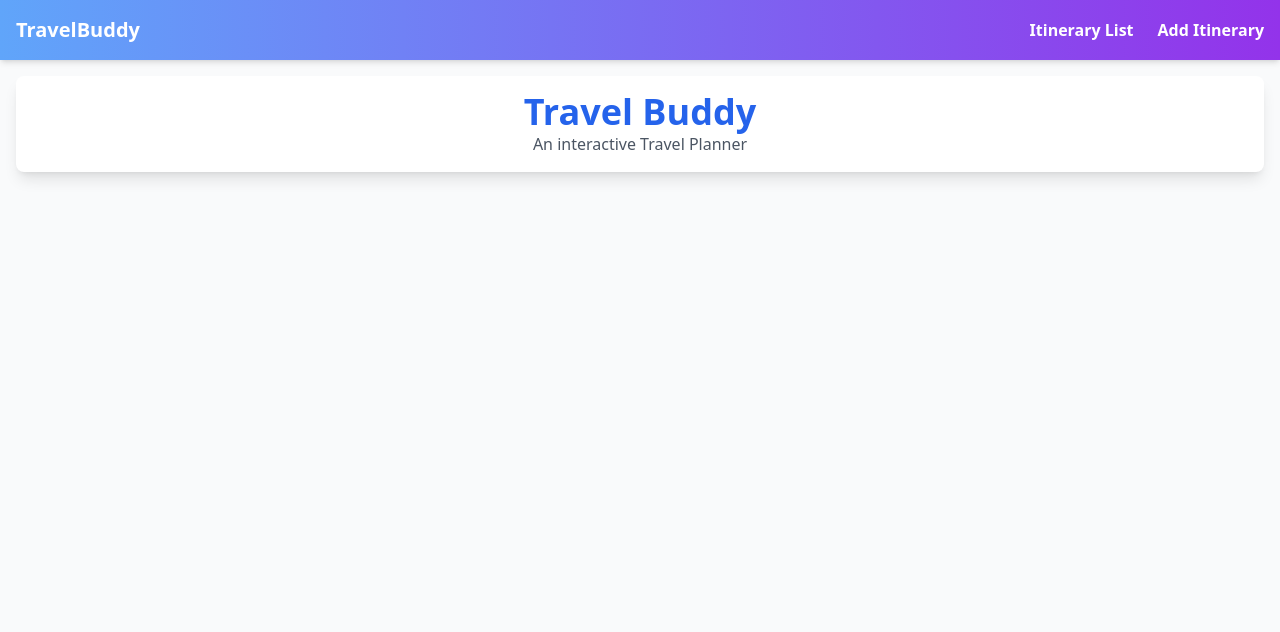
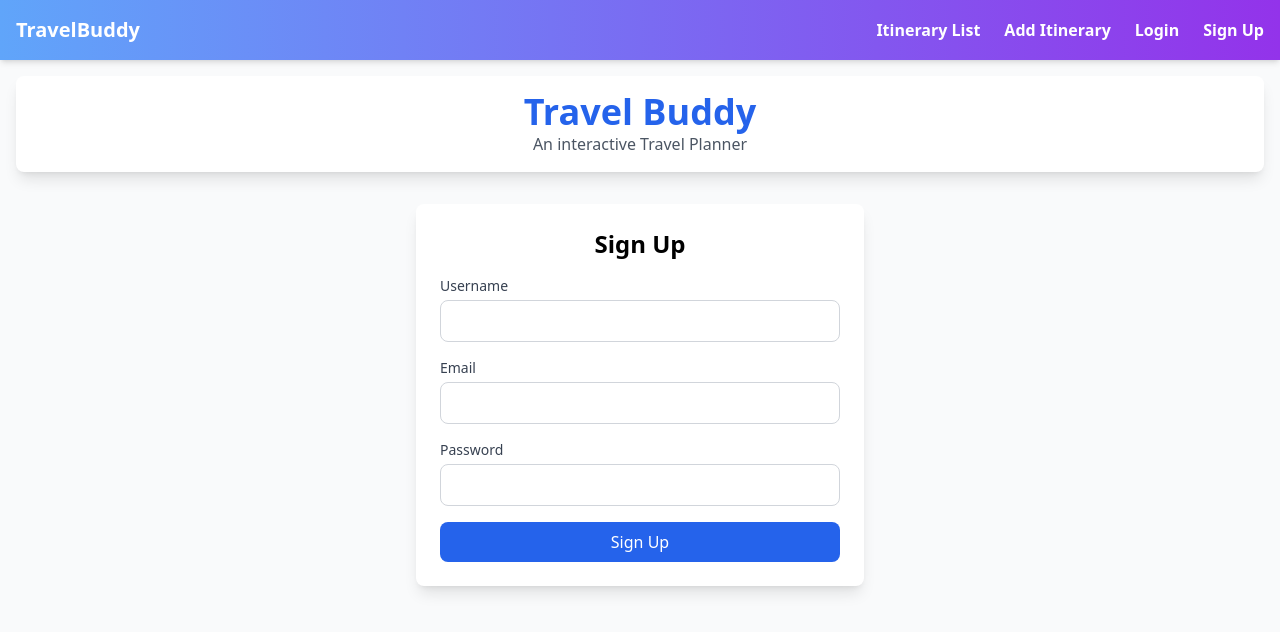
Before and after one commit to untoldextacy/Travel-Buddy-2.0, a React (Create React App) app in the folder client/: page /signup in a window 1280 px wide. Shown: the top 632 px of the page. Built offline with nearby package versions, Linux system fonts and the light colour scheme; a small style sheet from the web is missing.

Commit message:
added login page, local saving works

```diff
--- a/client/public/index.html
+++ b/client/public/index.html
@@ -3,7 +3,7 @@
 <head>
     <meta charset="UTF-8">
     <meta name="viewport" content="width=device-width, initial-scale=1.0">
-    <meta name="description" content="A Interactive Travel Itinerary Planner to help users organize their trips efficiently.">
+    <meta name="description" content="An Interactive Travel Itinerary Planner to help users organize their trips efficiently.">
     <meta name="author" content="Miguel Pena, Brittnany Reyes, Chuck Van-Lare">
     <title>Travel Buddy</title>
     <link rel="stylesheet" href="https://cdnjs.cloudflare.com/ajax/libs/tailwindcss/2.2.19/tailwind.min.css" integrity="sha384-rN5ybkT8mF1O+J8SULmtQxAMn/N2lg3Z5mc0GZqX7ElF1L2qRaM9eI4OlwhQs4Fz" crossorigin="anonymous" />
--- a/client/src/App.js
+++ b/client/src/App.js
@@ -1,22 +1,46 @@
-import React, { useState } from 'react';
+import React, { useState, useEffect } from 'react';
 import { BrowserRouter as Router, Route, Routes } from 'react-router-dom';
 import Navbar from './components/Navbar';
 import ItineraryForm from './components/ItineraryForm';
 import ItineraryList from './components/ItineraryList';
 import ShareItineraryPage from './components/ShareItineraryPage';
+import LoginPage from './components/LoginPage';
+import SignupPage from './components/SignupPage';
+import { AuthProvider } from './context/AuthContext';
 
 function App() {
   const [itineraries, setItineraries] = useState([]);
 
+  // Load itineraries from localStorage when the app loads
+  useEffect(() => {
+    const storedItineraries = JSON.parse(localStorage.getItem('itineraries')) || [];
+    setItineraries(storedItineraries);
+  }, []);
+
+  // Save itineraries to localStorage whenever they change
+  useEffect(() => {
+    if (itineraries.length > 0) {
+      localStorage.setItem('itineraries', JSON.stringify(itineraries));
+    }
+  }, [itineraries]);
+
+  // Function to add a new itinerary
   const addItinerary = (newItinerary) => {
-    setItineraries([...itineraries, { id: itineraries.length + 1, ...newItinerary }]);
+    const updatedItineraries = [...itineraries, newItinerary];
+    setItineraries(updatedItineraries);
+    localStorage.setItem('itineraries', JSON.stringify(updatedItineraries)); // Update localStorage
   };
 
+  // Function to delete an itinerary
   const deleteItinerary = (id) => {
-    setItineraries(itineraries.filter(itinerary => itinerary.id !== id));
+    // Filter out the itinerary that matches the given id
+    const updatedItineraries = itineraries.filter(itinerary => itinerary.id !== id);
+    setItineraries(updatedItineraries);
+    localStorage.setItem('itineraries', JSON.stringify(updatedItineraries)); // Update localStorage
   };
 
   return (
+    <AuthProvider>
       <Router>
         <div className="min-h-screen bg-gray-50 flex flex-col">
           <Navbar />
@@ -26,14 +50,22 @@ function App() {
           </div>
           <div className="flex-grow p-4">
             <Routes>
-            <Route path="/" element={<ItineraryList itineraries={itineraries} addItinerary={addItinerary} />} />
+              <Route path="/" element={<ItineraryList itineraries={itineraries} />} />
               <Route path="/add-itinerary" element={<ItineraryForm addItinerary={addItinerary} />} />
-            <Route path="/share/:id" element={<ShareItineraryPage itineraries={itineraries} deleteItinerary={deleteItinerary} />} />
+              <Route
+                path="/share/:id"
+                element={<ShareItineraryPage itineraries={itineraries} deleteItinerary={deleteItinerary} />}
+              />
+              <Route path="/login" element={<LoginPage />} />
+              <Route path="/signup" element={<SignupPage />} />
             </Routes>
           </div>
         </div>
       </Router>
+    </AuthProvider>
   );
 }
 
+
+
 export default App;
--- a/client/src/components/ItineraryForm.jsx
+++ b/client/src/components/ItineraryForm.jsx
@@ -1,6 +1,8 @@
 import React, { useState } from 'react';
 import { useNavigate } from 'react-router-dom';
 import { GoogleMap, LoadScript, Marker } from '@react-google-maps/api';
+
+
 
 const mapContainerStyle = {
   height: "300px", // Adjust height as necessary
--- /dev/null
+++ b/client/src/components/LoginPage.jsx
@@ -0,0 +1,65 @@
+import React, { useState, useEffect } from 'react';
+import { useAuth } from '../context/AuthContext';
+import { useNavigate } from 'react-router-dom'; // Import useNavigate for redirection
+
+function LoginPage() {
+  const { login, user } = useAuth(); // Get login function and user state from context
+  const navigate = useNavigate(); // Initialize useNavigate hook
+  const [email, setEmail] = useState('');
+  const [password, setPassword] = useState('');
+  const [error, setError] = useState('');
+
+  // Redirect to homepage if user is already logged in
+  useEffect(() => {
+    if (user) {
+      navigate('/'); // Redirect to homepage if the user is already logged in
+    }
+  }, [user, navigate]);
+
+  const handleSubmit = async (e) => {
+    e.preventDefault();
+    try {
+      await login(email, password); // Attempt to log in
+      navigate('/'); // Redirect to homepage on successful login
+    } catch (error) {
+      setError('Login failed. Please check your credentials.'); // Display error if login fails
+    }
+  };
+
+  return (
+    <div className="max-w-md mx-auto bg-white p-6 shadow-lg rounded-lg">
+      <h2 className="text-2xl font-semibold text-center">Login</h2>
+      {error && <p className="text-red-500 text-center">{error}</p>}
+      <form onSubmit={handleSubmit}>
+        <div className="mt-4">
+          <label htmlFor="email" className="block text-sm font-medium text-gray-700">Email</label>
+          <input
+            type="email"
+            id="email"
+            value={email}
+            onChange={(e) => setEmail(e.target.value)}
+            className="mt-1 p-2 w-full border border-gray-300 rounded-lg"
+          />
+        </div>
+        <div className="mt-4">
+          <label htmlFor="password" className="block text-sm font-medium text-gray-700">Password</label>
+          <input
+            type="password"
+            id="password"
+            value={password}
+            onChange={(e) => setPassword(e.target.value)}
+            className="mt-1 p-2 w-full border border-gray-300 rounded-lg"
+          />
+        </div>
+        <button
+          type="submit"
+          className="mt-4 bg-blue-600 text-white px-4 py-2 rounded-lg w-full"
+        >
+          Login
+        </button>
+      </form>
+    </div>
+  );
+}
+
+export default LoginPage;
--- a/client/src/components/Navbar.jsx
+++ b/client/src/components/Navbar.jsx
@@ -1,7 +1,10 @@
 import React from 'react';
 import { Link } from 'react-router-dom';
+import { useAuth } from '../context/AuthContext';
 
 function Navbar() {
+  const { user, logout } = useAuth(); // Get authentication state
+
   return (
     <nav className="bg-gradient-to-r from-blue-400 to-purple-600 text-white p-4 shadow-md">
       <div className="max-w-7xl mx-auto flex justify-between items-center">
@@ -13,6 +16,20 @@ function Navbar() {
           <li>
             <Link to="/add-itinerary" className="hover:underline hover:text-yellow-300 font-semibold transition duration-300">Add Itinerary</Link>
           </li>
+          {!user ? (
+            <>
+              <li>
+                <Link to="/login" className="hover:underline hover:text-yellow-300 font-semibold transition duration-300">Login</Link>
+              </li>
+              <li>
+                <Link to="/signup" className="hover:underline hover:text-yellow-300 font-semibold transition duration-300">Sign Up</Link>
+              </li>
+            </>
+          ) : (
+            <li>
+              <button onClick={logout} className="hover:underline hover:text-yellow-300 font-semibold transition duration-300">Logout</button>
+            </li>
+          )}
         </ul>
       </div>
     </nav>
--- /dev/null
+++ b/client/src/components/SignupPage.jsx
@@ -0,0 +1,71 @@
+import React, { useState } from 'react';
+import { useAuth } from '../context/AuthContext';
+import { useNavigate } from 'react-router-dom'; // Use navigate for redirection
+
+function SignupPage() {
+  const { signup } = useAuth(); // Use signup function from context
+  const navigate = useNavigate(); // Navigate to other pages
+  const [username, setUsername] = useState('');
+  const [email, setEmail] = useState('');
+  const [password, setPassword] = useState('');
+  const [error, setError] = useState('');
+
+  const handleSubmit = async (e) => {
+    e.preventDefault();
+    try {
+      // Call the signup function
+      await signup(username, email, password);
+      // Redirect to the main page (or dashboard) after successful signup
+      navigate('/');
+    } catch (error) {
+      setError('Signup failed. Please try again.');
+    }
+  };
+
+  return (
+    <div className="max-w-md mx-auto bg-white p-6 shadow-lg rounded-lg">
+      <h2 className="text-2xl font-semibold text-center">Sign Up</h2>
+      {error && <p className="text-red-500 text-center">{error}</p>}
+      <form onSubmit={handleSubmit}>
+        <div className="mt-4">
+          <label htmlFor="username" className="block text-sm font-medium text-gray-700">Username</label>
+          <input
+            type="text"
+            id="username"
+            value={username}
+            onChange={(e) => setUsername(e.target.value)}
+            className="mt-1 p-2 w-full border border-gray-300 rounded-lg"
+          />
+        </div>
+        <div className="mt-4">
+          <label htmlFor="email" className="block text-sm font-medium text-gray-700">Email</label>
+          <input
+            type="email"
+            id="email"
+            value={email}
+            onChange={(e) => setEmail(e.target.value)}
+            className="mt-1 p-2 w-full border border-gray-300 rounded-lg"
+          />
+        </div>
+        <div className="mt-4">
+          <label htmlFor="password" className="block text-sm font-medium text-gray-700">Password</label>
+          <input
+            type="password"
+            id="password"
+            value={password}
+            onChange={(e) => setPassword(e.target.value)}
+            className="mt-1 p-2 w-full border border-gray-300 rounded-lg"
+          />
+        </div>
+        <button
+          type="submit"
+          className="mt-4 bg-blue-600 text-white px-4 py-2 rounded-lg w-full"
+        >
+          Sign Up
+        </button>
+      </form>
+    </div>
+  );
+}
+
+export default SignupPage;
--- /dev/null
+++ b/client/src/utils/api.js
@@ -0,0 +1,37 @@
+const API_URL = 'http://localhost:5000/api'; // Change this to your API URL
+
+const login = async (username, password) => {
+  const response = await fetch(`${API_URL}/login`, {
+    method: 'POST',
+    headers: {
+      'Content-Type': 'application/json',
+    },
+    body: JSON.stringify({ username, password }),
+  });
+
+  if (!response.ok) {
+    throw new Error('Login failed');
+  }
+
+  const data = await response.json();
+  return data.token; // Assuming the server returns a JWT token
+};
+
+const signup = async (username, email, password) => {
+  const response = await fetch(`${API_URL}/signup`, {
+    method: 'POST',
+    headers: {
+      'Content-Type': 'application/json',
+    },
+    body: JSON.stringify({ username, email, password }),
+  });
+
+  if (!response.ok) {
+    throw new Error('Signup failed');
+  }
+
+  const data = await response.json();
+  return data.token; // Assuming the server returns a JWT token
+};
+
+export default { login, signup };
```
Also changed, not shown: client/src/components/ItineraryList.jsx (+17 -5 lines), client/src/components/ShareItineraryPage.js (+22 -15 lines), client/src/context/AuthContext.js (+32 -7 lines), client/src/components/ShareItinerary.js (line endings or trailing spaces), 2 other files (tests, documents, lock files or other folders). Lines whose indentation alone changed are shown as unchanged.
